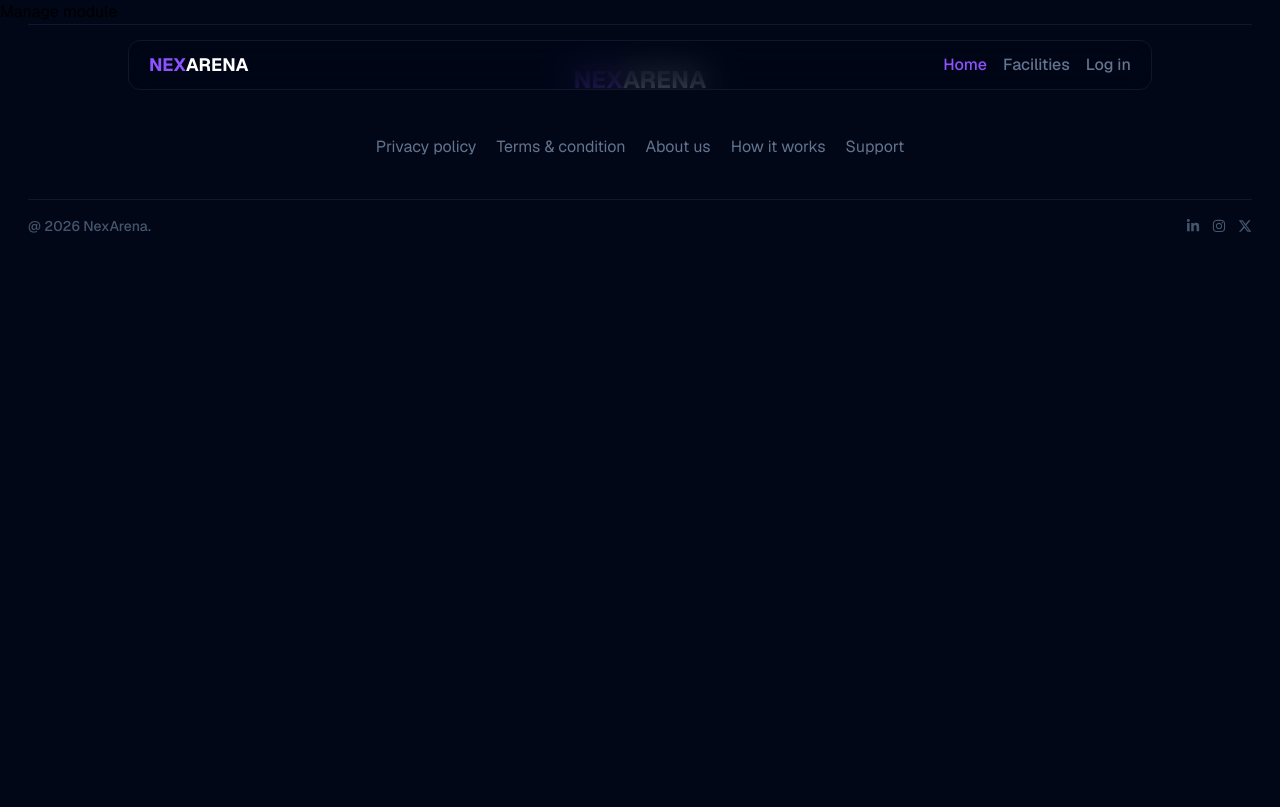
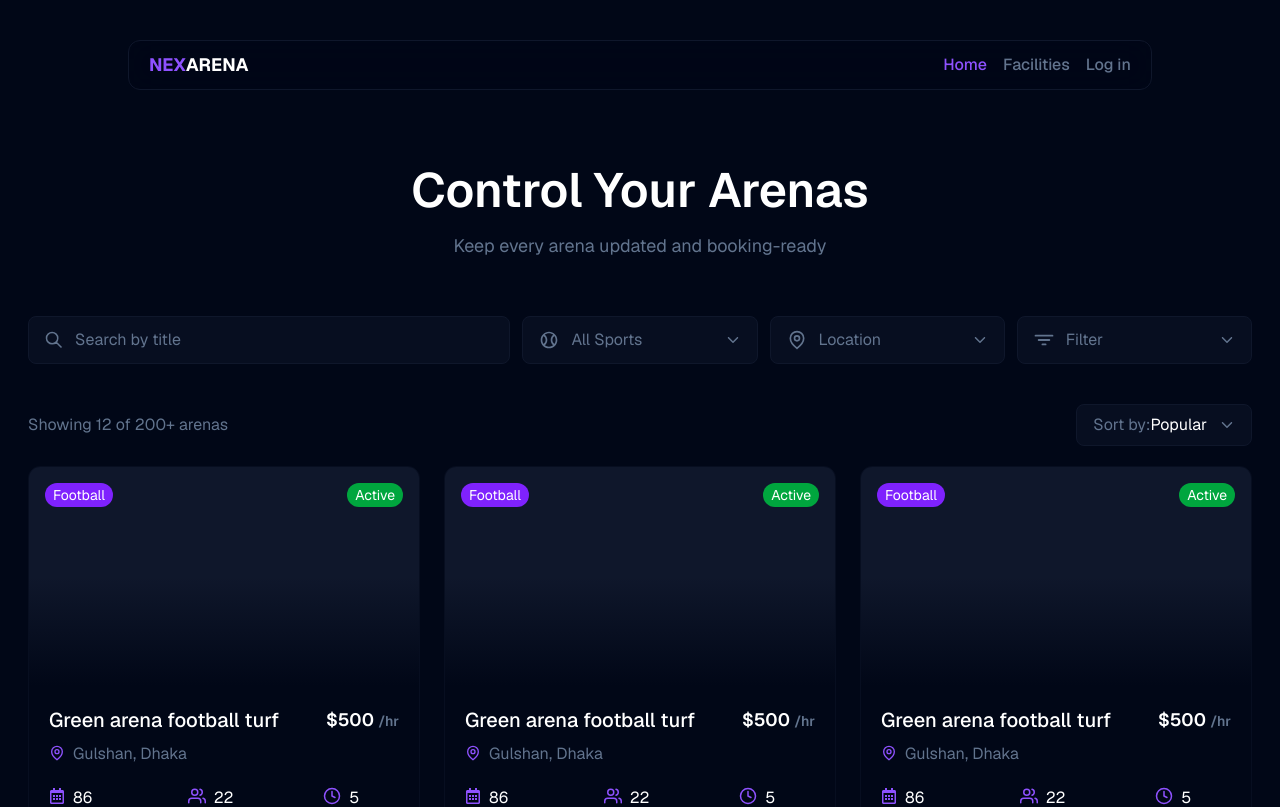
Before and after one commit to quantumrahman/nexarena-frontend, a Next.js app: page /facilities/manage in a window 1280 px wide. Shown: the top 807 px of the page. Built offline with nearby package versions, Linux system fonts and the light colour scheme.

Commit message:
refactor: implement page heading and manage components

```diff
--- a/src/modules/ManageModule/ManageModule.js
+++ b/src/modules/ManageModule/ManageModule.js
@@ -1,9 +1,16 @@
 "use client";
+
+import PageHeading from "@/components/ui/PageHeading/PageHeading";
+import ManageFeature from "@/components/features/ManageFeature/ManageFeature";
 
 export default function ManageModule() {
     return (
-        <div className="w-full">
-            <h1>Manage module</h1>
-        </div>
+        <>
+            <PageHeading
+                title={"Control Your Arenas"}
+                paragraph={"Keep every arena updated and booking-ready"}
+            ></PageHeading>
+            <ManageFeature />
+        </>
     );
 }
```
